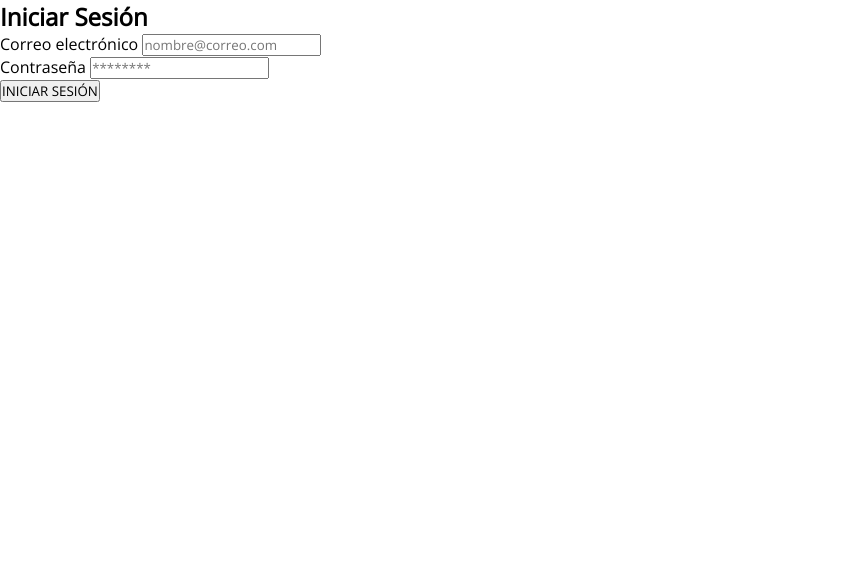
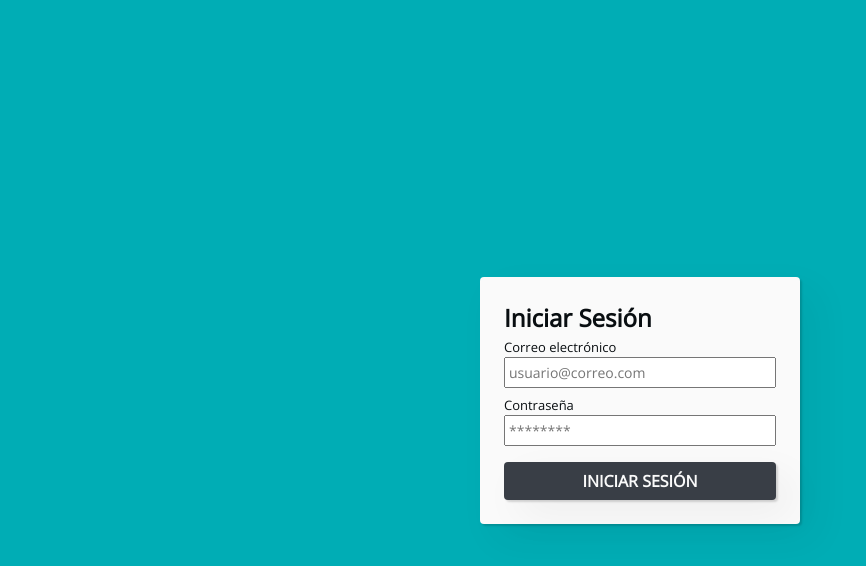
Before and after one commit to Danielosopanda/proyecto-final-nodejs-2021, a website: page UI/login.html in a window 1280 px wide. Shown: the whole page, without its empty margins (0-866 px from the left). Drawn offline with nearby package versions, Linux system fonts and the light colour scheme.

Commit message:
Added Log In Interface

```diff
--- a/UI/CSS/style.css
+++ b/UI/CSS/style.css
@@ -1,5 +1,15 @@
 :root {
-
+    --background: #00adb5;
+    --formBackground: #fafafa;
+    --btnBackground: #393e46;
+    --fontColor: #090E11;
+    --formWidth: 25%;
+    --border: 1px solid #000;
+    --borderRadius: 4px;
+    /*
+        eeeeee
+        aad8d3
+    */
 }
 
 * {
@@ -8,3 +18,69 @@
     box-sizing: border-box;
     font-family: 'Open Sans';
 }
+
+body {
+    background: var(--background);
+    color: var(--fontColor);
+}
+
+.container {
+    display: flex;
+    justify-content: center;
+    align-items: center;
+    min-height: 100vh;
+    width: 100%;
+}
+
+
+.form {
+    display: flex;
+    flex-direction: column;
+    align-items: center;
+    width: var(--formWidth);
+    border-radius: var(--borderRadius);
+    padding: 24px;
+    background: var(--formBackground);
+    /* border: var(--border); */
+}
+
+.form h2 {
+    align-self: flex-start;
+}
+
+.form .field {
+    display: flex;
+    flex-direction: column;
+    width: 100%;
+    margin: 4px 0;
+}
+
+.field label {
+    font-size: 13px;
+}
+
+.field .textInput {
+    margin-top: 1px;
+    padding: 4px 3px;
+    outline: none;
+    font-size: 14px;
+}
+
+.form .btn {
+    width: 100%;
+    outline: none;
+    cursor: pointer;
+    border: none;
+    border-radius: var(--borderRadius);
+    padding: 8px;
+    margin-top: 12px;
+    background: var(--btnBackground);
+    font-weight: bold;
+    font-size: 16px;
+    color: #fafafa;
+}
+
+.sombra {
+    box-shadow: 2px 2px 2px rgba(0, 0, 0, 0.15),
+                15px 15px 40px rgba(0, 0, 0, 0.05);
+}
--- a/UI/login.html
+++ b/UI/login.html
@@ -10,11 +10,11 @@
 </head>
 <body>
     <div class="container">
-        <form class="logInForm sombra" id="logInForm" action="#" method="post">
+        <form class="logInForm form sombra" id="logInForm" action="#" method="post">
             <h2>Iniciar Sesión</h2>
-            <div>
+            <div class="field">
                 <label for="email">Correo electrónico</label>
-                <input id="email" class="textInput" placeholder="nombre@correo.com" type="text">
+                <input id="email" class="textInput" placeholder="usuario@correo.com" type="text">
             </div>
 
             <div class="field">
```
Also changed, not shown: 1 other file.
